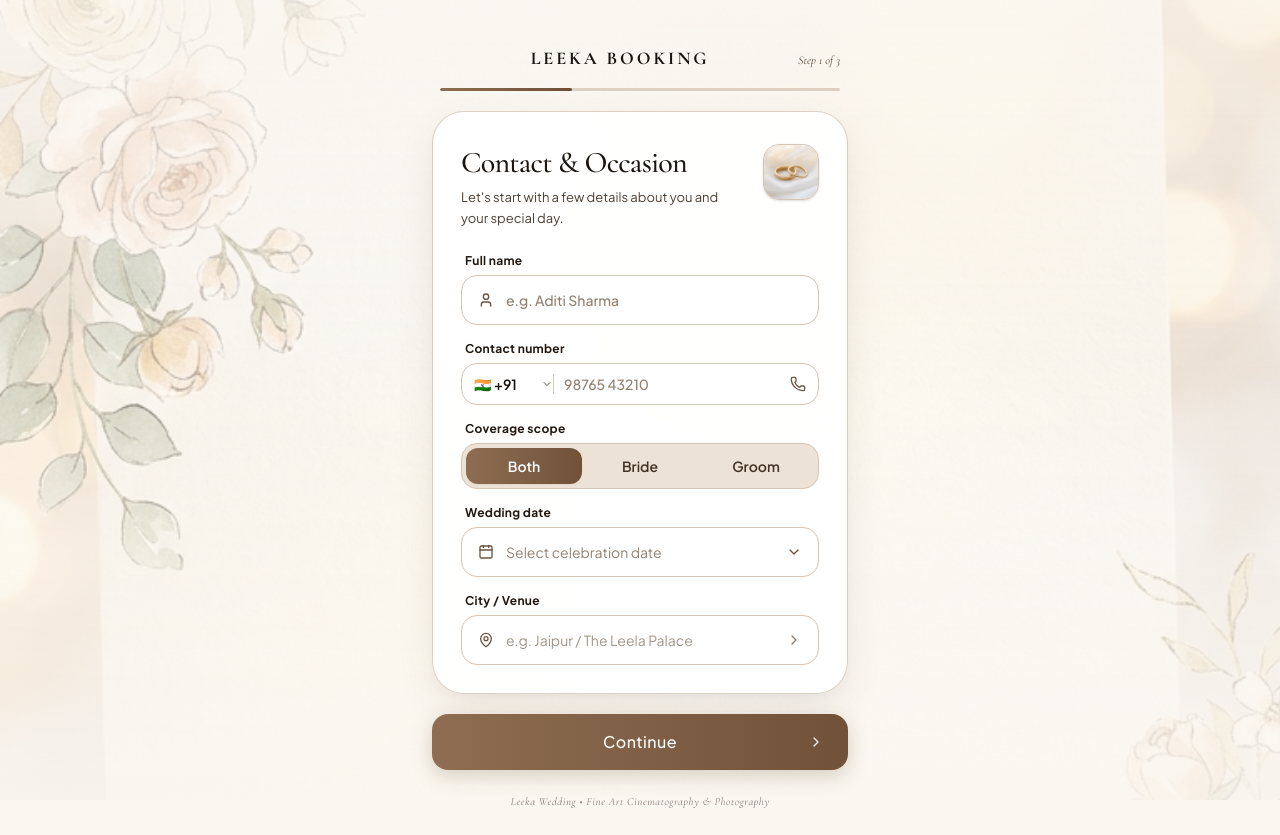
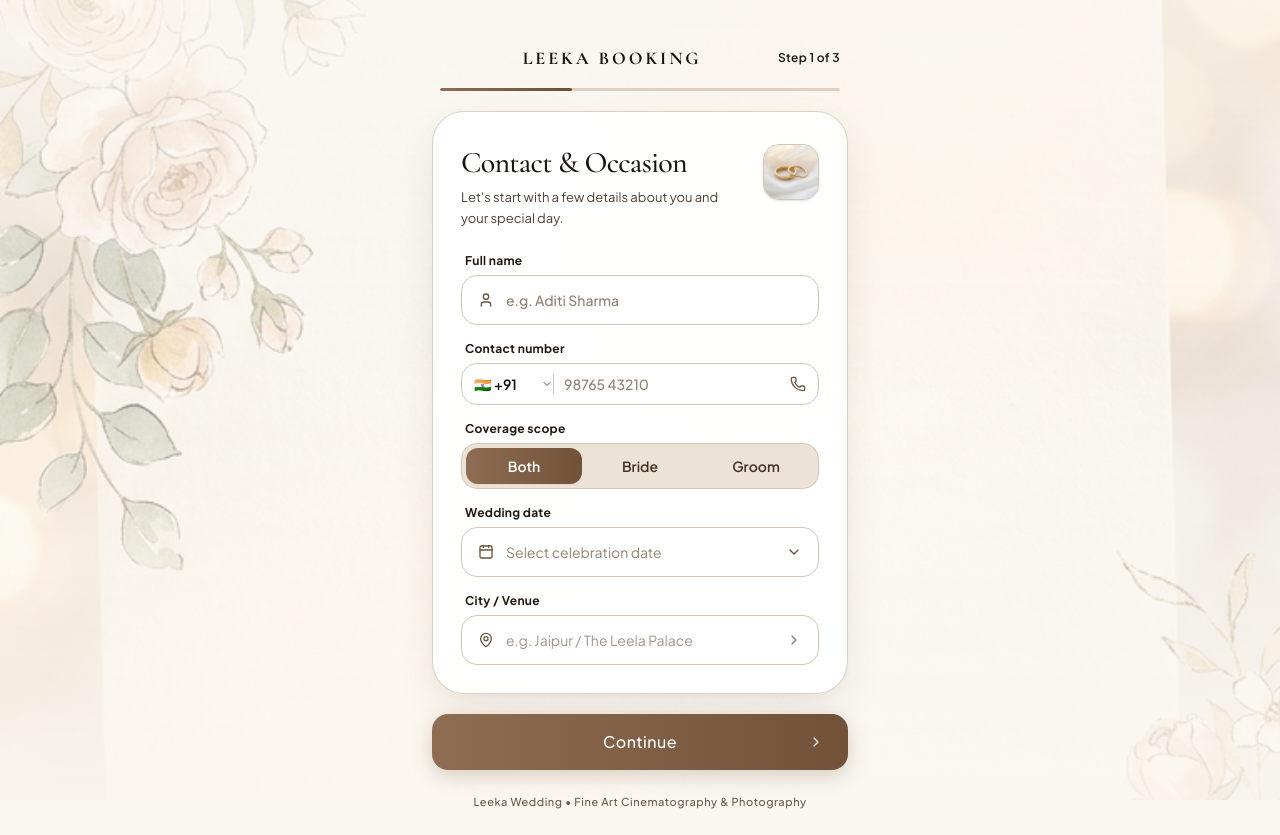
Before and after one commit to jellycutstudios-sudo/leeka, a React (Vite) app: page / in a window 1280 px wide. Built offline with nearby package versions, Linux system fonts and the light colour scheme.

Commit message:
Fix step indicator readability by replacing thin italic serif with crisp sans font

```diff
--- a/src/components/TopNav.tsx
+++ b/src/components/TopNav.tsx
@@ -42,8 +42,8 @@
         </h1>
 
         {/* Step indicator */}
-        <div className="w-20 text-right">
-          <span className="text-xs font-serif italic text-[#5C4D3E] font-medium">
+        <div className="w-24 text-right flex items-center justify-end">
+          <span className="text-xs font-sans font-semibold text-[#1A140F] tracking-wide">
             Step {currentStep} of {totalSteps}
           </span>
         </div>
--- a/src/features/enquiry/EnquiryFlow.tsx
+++ b/src/features/enquiry/EnquiryFlow.tsx
@@ -173,7 +173,7 @@
 
         {/* Discreet Subtle Brand Line at Bottom */}
         <div className="text-center mt-6">
-          <p className="text-[11px] font-serif italic text-[#8C7E72] tracking-wider">
+          <p className="text-[11px] font-sans font-medium text-[#6B5A4D] tracking-wider">
             Leeka Wedding • Fine Art Cinematography & Photography
           </p>
         </div>
```
